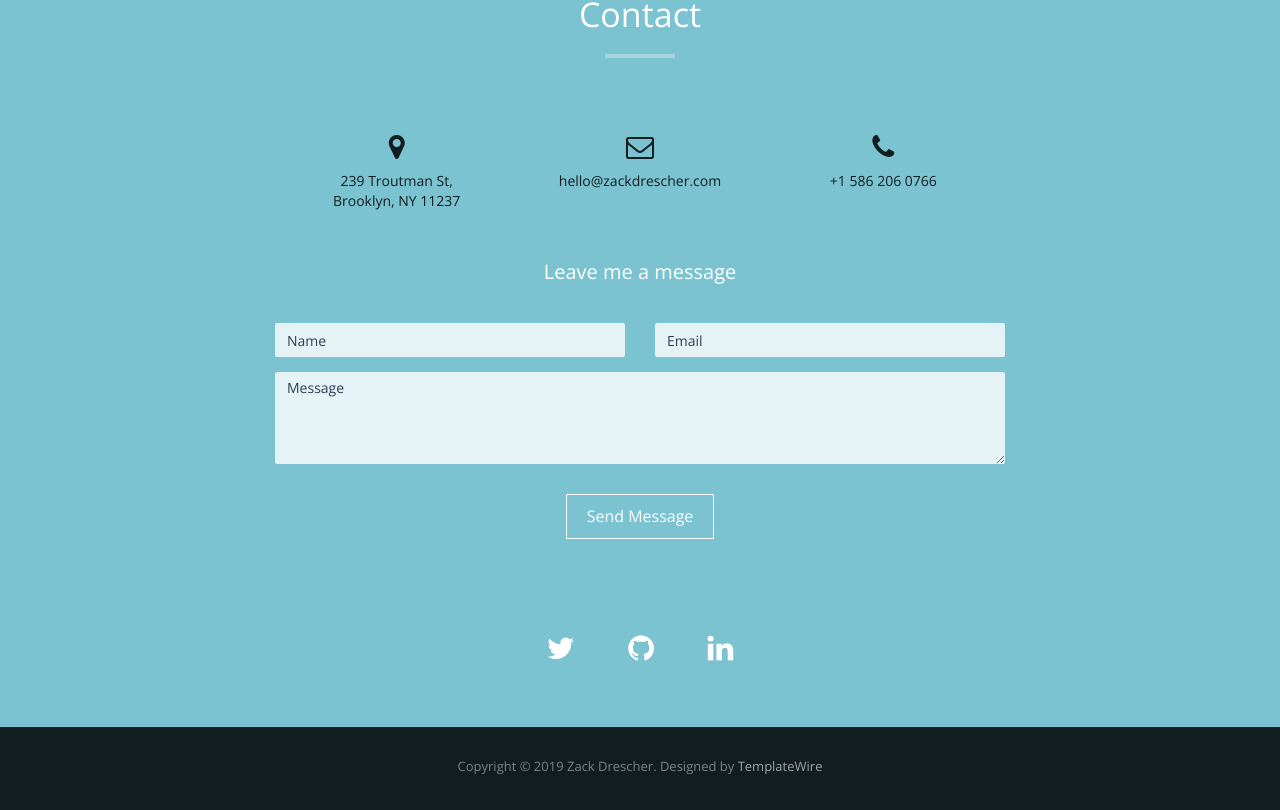
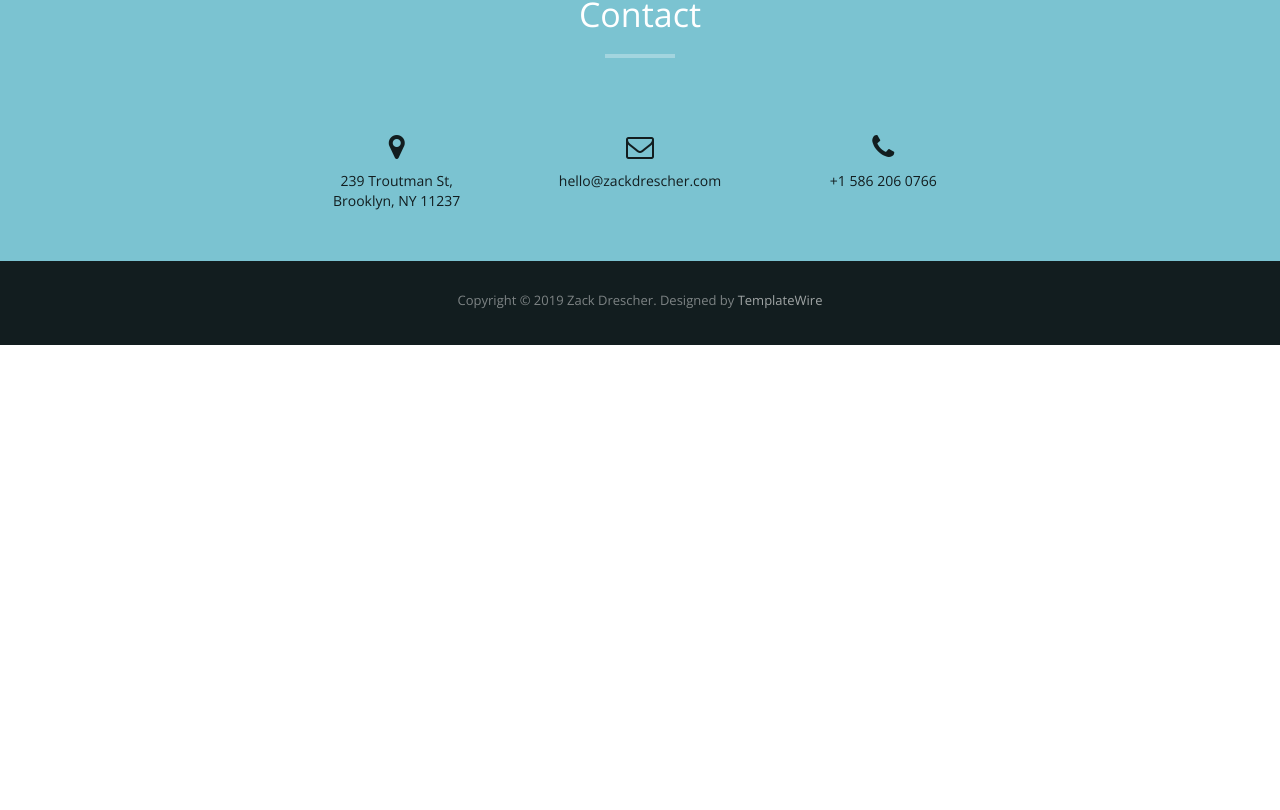
Before and after one commit to zackdrescher/static-website, a plain HTML site: page index.html in a window 1280 px wide. Shown: the part 986-1796 px from the top of the page. After the commit the page ends 1331 px from the top, so only its background shows below. Drawn offline with nearby package versions, Linux system fonts and the light colour scheme.

Commit message:
Remove leave a message

```diff
--- a/index.html
+++ b/index.html
@@ -94,38 +94,6 @@
       </div>
       <div class="clearfix"></div>
     </div>
-    <div class="col-md-8 col-md-offset-2">
-      <h3>Leave me a message</h3>
-      <form name="sentMessage" id="contactForm" novalidate>
-        <div class="row">
-          <div class="col-md-6">
-            <div class="form-group">
-              <input type="text" id="name" class="form-control" placeholder="Name" required="required">
-              <p class="help-block text-danger"></p>
-            </div>
-          </div>
-          <div class="col-md-6">
-            <div class="form-group">
-              <input type="email" id="email" class="form-control" placeholder="Email" required="required">
-              <p class="help-block text-danger"></p>
-            </div>
-          </div>
-        </div>
-        <div class="form-group">
-          <textarea name="message" id="message" class="form-control" rows="4" placeholder="Message" required></textarea>
-          <p class="help-block text-danger"></p>
-        </div>
-        <div id="success"></div>
-        <button type="submit" class="btn btn-default">Send Message</button>
-      </form>
-      <div class="social">
-        <ul>
-          <li><a href="https://twitter.com/DrescherZack"><i class="fa fa-twitter"></i></a></li>
-          <li><a href="https://github.com/zackdrescher"><i class="fa fa-github"></i></a></li>
-          <li><a href="https://www.linkedin.com/in/zack-drescher-bb919b154/"><i class="fa fa-linkedin"></i></a></li>
-        </ul>
-      </div>
-    </div>
   </div>
 </div>
 <div id="footer">
```
